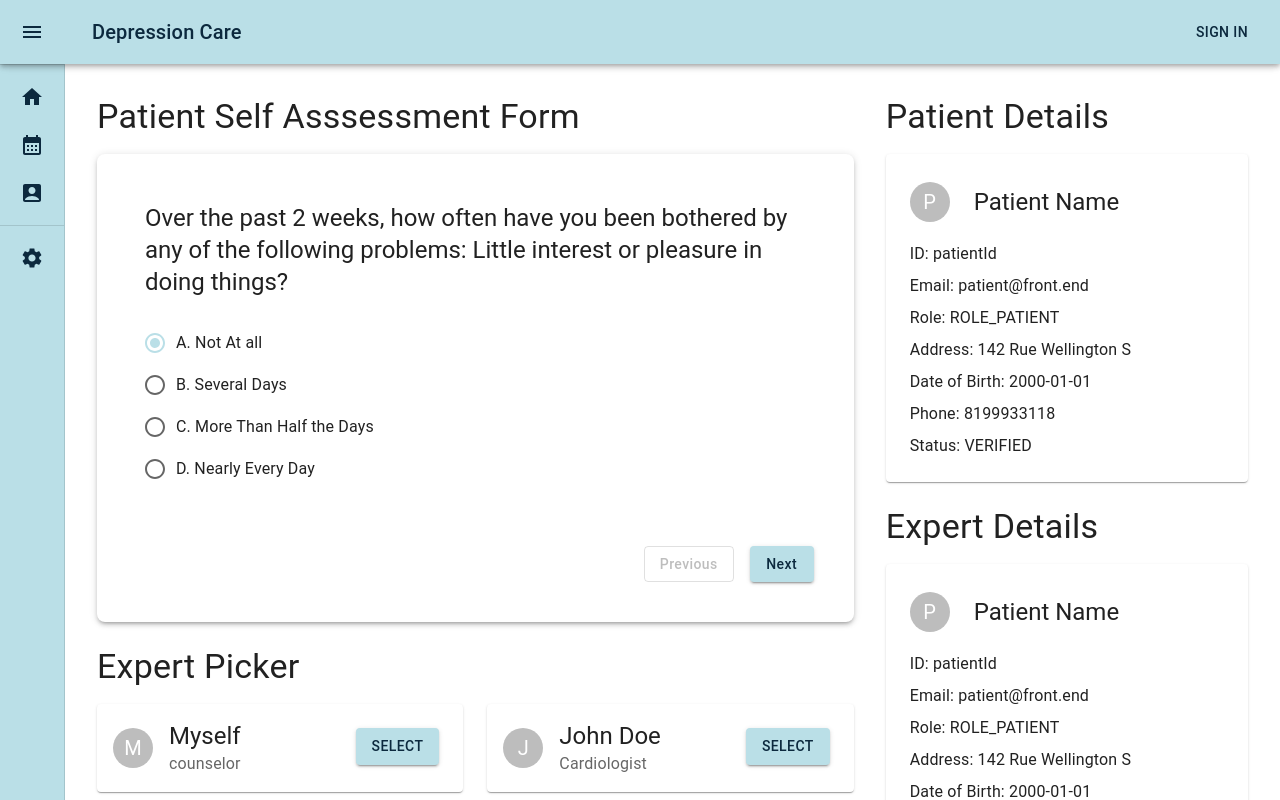
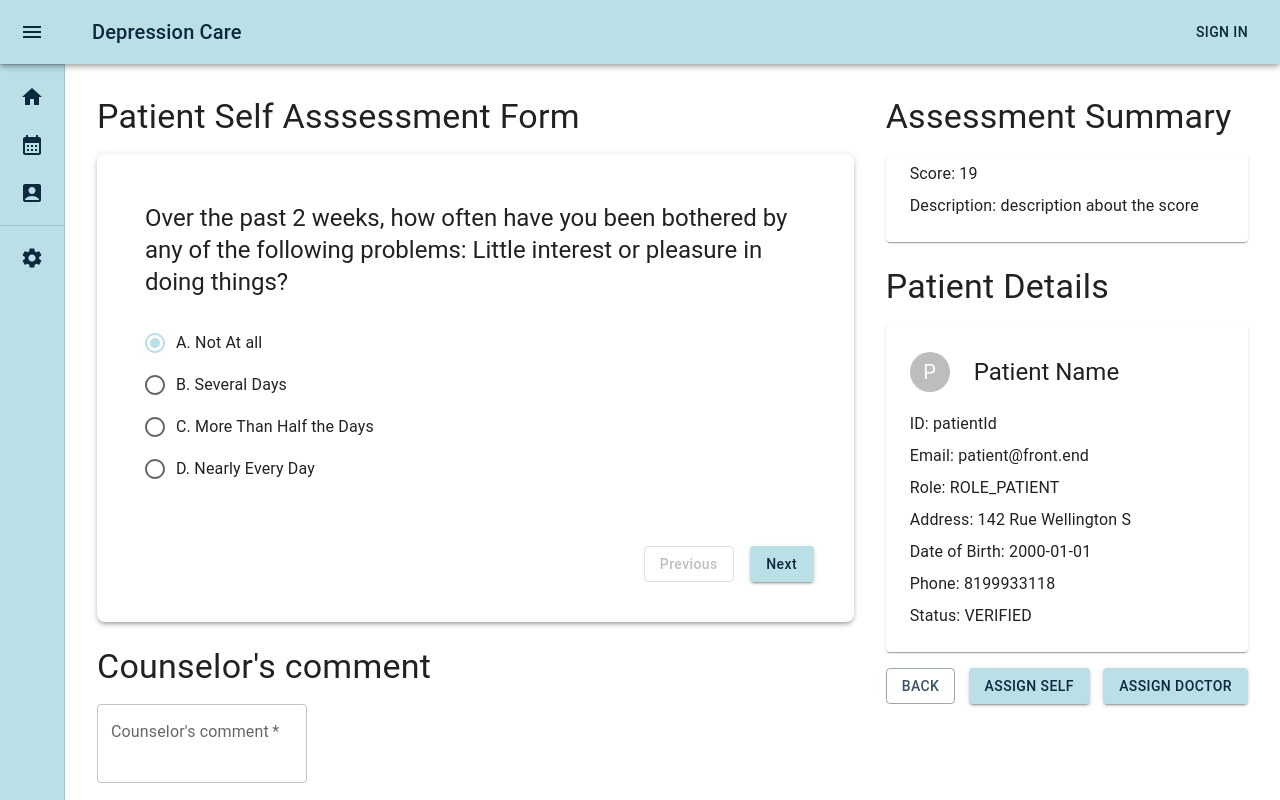
Before and after one commit to wizapp-link/medical-platform-frontend, a React (Create React App) app: page /counselor/assignment in a window 1280 px wide. Shown: the top 800 px of the page. Built offline with nearby package versions, Linux system fonts and the light colour scheme.

Commit message:
counselor assignment redesign and slice

```diff
--- a/src/app/store.ts
+++ b/src/app/store.ts
@@ -6,6 +6,7 @@ import userLogInReducer from '../features/auth/userLogInSlice';
 import personnelListReducer from "../features/manager/personnelsSlice"
 import assessmentReducer from "../features/patient/assessmentSlice"
 // import counselorReducer from "../features/counselor/counselorSlice";
+import counselorAssignmentReducer from '../features/counselor/counselorAssignmentSlice';
 
 export const store = configureStore({
   reducer: {
@@ -16,6 +17,7 @@ export const store = configureStore({
     personnelList: personnelListReducer,
     assessment: assessmentReducer,
     // counselor: counselorReducer,
+    counselorAssignment: counselorAssignmentReducer,
   },
 });
 
--- /dev/null
+++ b/src/features/counselor/counselorAssignmentSlice.ts
@@ -0,0 +1,138 @@
+import { createSlice } from '@reduxjs/toolkit';
+import axios from 'axios';
+import type { UserData, UserInfo} from '../../types/UserDataType';
+import type { PayloadAction } from '@reduxjs/toolkit';
+import type { RootState } from '../../app/store';
+import type { AppDispatch } from '../../app/store';
+import { Patient, defaultPatient } from "../../types/PatientDataType";
+
+// const initialState: UserLogInState = {
+//   userInfo: null,
+// 	loading: false,
+// 	error: false,
+// 	message: ""
+// };
+
+const initialState: AssignmentScreenState = {
+	loading: false,
+	error: false,
+	success: false,
+	message: "",
+	patient: defaultPatient
+}
+
+export type AssignmentScreenState = {
+	patient: Patient,
+	loading: boolean,
+	error: boolean,
+	success: boolean,
+	message: string,
+}
+
+// export type UserLogInState = {
+// 	userInfo: UserInfo | null
+// 	loading: boolean,
+// 	error: boolean,
+// 	errorMessage: string,
+// }
+
+const counselorAssignmentSlice = createSlice({
+  name: 'counselorAssignment',
+  initialState,
+  reducers: {
+    assignRequest: (state) => {
+      state.loading = true;
+			state.error = false;
+			state.success = false;
+			state.message = "";
+    },
+    assignSuccess: (state, action: PayloadAction<string>) => {
+      state.loading = false;
+      state.message = action.payload;
+      state.error = false;
+			state.success = true;
+    },
+    assignFail: (state, action: PayloadAction<string>) => {
+      state.loading = false;
+			state.error = true;
+      state.message = action.payload;
+			state.success = false;
+    },
+		setPatient: (state, action: PayloadAction<Patient>) => {
+			state.patient = action.payload;
+		}
+  },
+});
+
+export const {
+  assignRequest, assignSuccess, assignFail, setPatient,
+} = counselorAssignmentSlice.actions;
+
+export const selectCounselorAssignment = (state: RootState) => state.counselorAssignment;
+
+export const assignSelf = (userData: UserData) => async (dispatch: AppDispatch) => {
+	dispatch(assignRequest);
+  try {
+    const { data } = await axios.post(
+			'/api/v1/counselor/updatePatientStatus',
+		{
+			status: "SELF_ASSIGN",
+		});
+    console.log(data);
+    dispatch(assignSuccess(data.response));
+  } catch (err: any) {
+    const errorMessage = err.response ? err.response.data.response : err.message
+    console.log(errorMessage);
+    dispatch(assignFail(errorMessage));
+  }
+}
+
+export const assignDoctor = (userData: UserData) => async (dispatch: AppDispatch) => {
+	dispatch(assignRequest);
+  try {
+    const { data } = await axios.post(
+			'/api/v1/counselor/updatePatientStatus',
+		{
+			status: "ASSIGN_DOCTOR",
+		});
+    console.log(data);
+    dispatch(assignSuccess(data.response));
+  } catch (err: any) {
+    const errorMessage = err.response ? err.response.data.response : err.message
+    console.log(errorMessage);
+    dispatch(assignFail(errorMessage));
+  }
+}
+
+export const rejectAssignment = (userData: UserData) => async (dispatch: AppDispatch) => {
+	dispatch(assignRequest);
+  try {
+    const { data } = await axios.post(
+			'/api/v1/counselor/updatePatientStatus',
+		{
+			status: "REJECT_PATIENT",
+		});
+    console.log(data);
+    dispatch(assignSuccess(data.response));
+  } catch (err: any) {
+    const errorMessage = err.response ? err.response.data.response : err.message
+    console.log(errorMessage);
+    dispatch(assignFail(errorMessage));
+  }
+}
+
+export const markCounsellingDone = (patientEmail: string) => async (dispatch: AppDispatch) => {
+	// dispatch(assignRequest);
+  try {
+    const { data } = await axios.post(
+			`/api/v1/counsellor/markCounsellingDone?patientEmail=${patientEmail}`);
+    console.log(data);
+    // dispatch(assignSuccess(data.response));
+  } catch (err: any) {
+    const errorMessage = err.response ? err.response.data.response : err.message
+    console.log(errorMessage);
+    // dispatch(assignFail(errorMessage));
+  }
+}
+
+export default counselorAssignmentSlice.reducer;
--- a/src/screens/CounselorAssignmentScreen.tsx
+++ b/src/screens/CounselorAssignmentScreen.tsx
@@ -74,6 +74,14 @@ export default function CounselorAssignmentScreen() {
 		event.preventDefault();
 	}
 
+	const handleAssignSelf = (event: React.MouseEvent) => {
+		event.preventDefault();
+	}
+
+	const handleAssignDoctor = (event: React.MouseEvent) => {
+		event.preventDefault();
+	}
+
 	return (
 		<Box>
 			{/* <Stepper activeStep={activeStep} sx={{ marginBottom: 2 }}>
@@ -144,10 +152,22 @@ export default function CounselorAssignmentScreen() {
 					{/* </Grid> */}
 					<Grid item container direction="column" id="expert-picker" spacing={2}>
 						<Grid item>
-							<Typography variant="h4">Expert Picker</Typography>
+							<Typography variant="h4">{"Counselor's comment"}</Typography>
 						</Grid>
 
-						<Grid item container spacing={3}>
+						<Grid item>
+							<TextField
+								id="outlined-multiline-flexible"
+								label="Counselor's comment"
+								placeholder="Please enter your comment..."
+								required
+								multiline
+								maxRows={6}
+								value={comment}
+								onChange={handleCommentChange}
+							/>
+						</Grid>
+						{/* <Grid item container spacing={3}>
 							{experts.map((expert) => (
 								<Grid item xs={12} sm={6} xl={4} key={expert.name}>
 									<Card
@@ -174,10 +194,23 @@ export default function CounselorAssignmentScreen() {
 									</Card>
 								</Grid>
 							))}
-						</Grid>
+						</Grid> */}
 					</Grid>
 				</Grid>
 				<Grid id="profile-grid" item container md={4} direction="column" spacing={3}>
+					<Grid id="patient-details" item container spacing={2} direction="column">
+						<Grid item>
+							<Typography variant="h4">Assessment Summary</Typography>
+						</Grid>
+						<Grid item>
+							<Paper sx={{ p: 3, paddingTop: 1, display: "flex", flexDirection: "column" }}>
+								<Stack spacing={1}>
+									<Typography>Score: 19</Typography>
+									<Typography>Description: {"description about the score"}</Typography>
+								</Stack>
+							</Paper>
+						</Grid>
+					</Grid>
 					<Grid id="patient-details" item container spacing={2} direction="column">
 						<Grid item>
 							<Typography variant="h4">Patient Details</Typography>
@@ -199,35 +232,18 @@ export default function CounselorAssignmentScreen() {
 								</Stack>
 							</Paper>
 						</Grid>
-					</Grid>
-					<Grid id="expert-details" item container spacing={2} direction="column">
-						<Grid item>
-							<Typography variant="h4">Expert Details</Typography>
-						</Grid>
-						<Grid item>
-							<Paper sx={{ p: 3, paddingTop: 1, display: "flex", flexDirection: "column" }}>
-								<Box display="flex" alignItems="center" justifyContent="flex-start" >
-									<Avatar>{patient.name.charAt(0)}</Avatar>
-									<Typography variant="h5" margin={3}>{patient.name}</Typography>
-								</Box>
-								<Stack spacing={1}>
-									<Typography>ID: {patient.id}</Typography>
-									<Typography>Email: {patient.email}</Typography>
-									<Typography>Role: {patient.role}</Typography>
-									<Typography>Address: {patient.address}</Typography>
-									<Typography>Date of Birth: {patient.dob}</Typography>
-									<Typography>Phone: {patient.phone}</Typography>
-									<Typography>Status: {patient.status}</Typography>
-								</Stack>
-							</Paper>
-						</Grid>
-						<Grid item container>
-							<Button variant="outlined" color="secondary" sx={{ flexGrow: 1, marginRight: "1rem" }}
+						<Grid item container display="flex" justifyContent="space-between">
+							<Button variant="outlined" color="secondary"
 								onClick={() => { navigate("../") }}
 							>Back</Button>
 							<Button
-								// disabled
-								variant="contained" sx={{ flexGrow: 1, marginLeft: "1rem" }} onClick={handleClickOpen}>Assign</Button>
+								variant="contained" onClick={handleAssignSelf}>
+								Assign Self
+							</Button>
+							<Button
+								variant="contained" onClick={handleAssignDoctor}>
+								Assign Doctor
+							</Button>
 						</Grid>
 					</Grid>
 				</Grid>
--- a/src/screens/CounselorModifyAppointmentScreen.tsx
+++ b/src/screens/CounselorModifyAppointmentScreen.tsx
@@ -55,7 +55,6 @@ export default function CounselorModifyAppointmentScreen() {
 				</Step>
 			</Stepper> */}
 			<Grid id="main-grid" container direction="column" spacing={3}>
-
 				<Grid item container id="date-timeslot-picker-grid">
 					<Grid item container direction="column" id="date-picker" spacing={2} md={12} lg={8}>
 						<Grid item>
```
